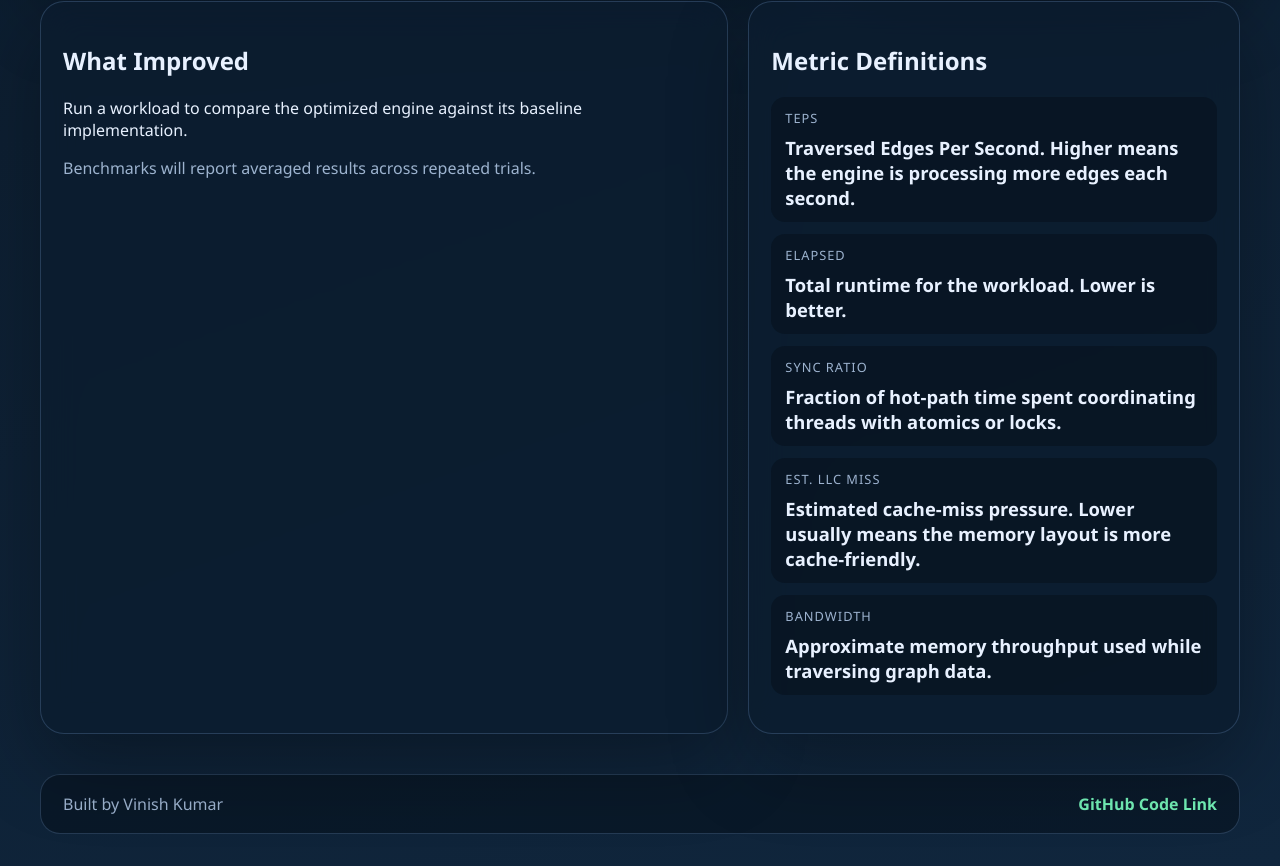
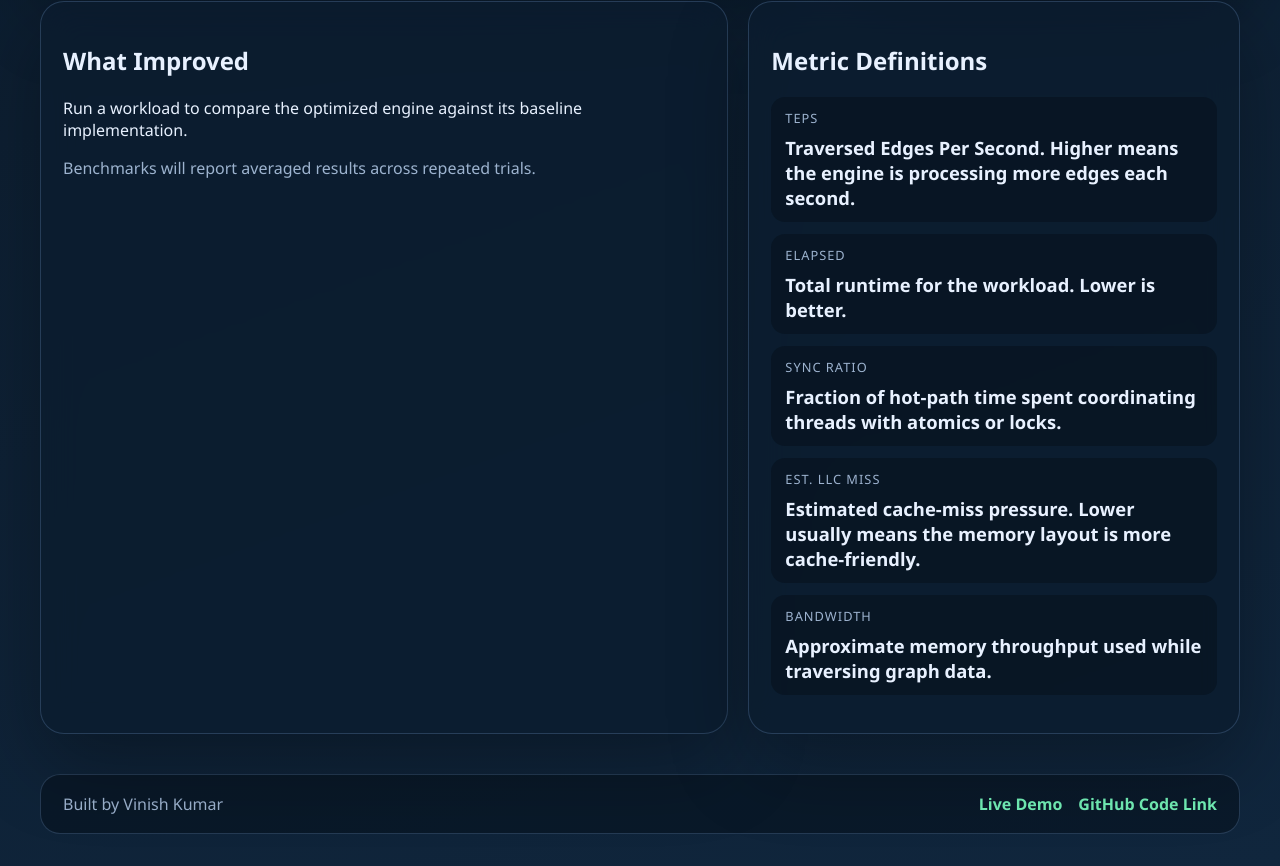
Before and after one commit to iamnotvk/AMB, a plain HTML site: page web/index.html in a window 1280 px wide. Shown: the part 1910-2776 px from the top of the page. Drawn offline with Linux system fonts and the light colour scheme.

Commit message:
Add live demo links

```diff
--- a/web/index.html
+++ b/web/index.html
@@ -110,9 +110,14 @@
   <footer class="site-footer">
     <div class="footer-inner">
       <p>Built by Vinish Kumar</p>
-      <a class="footer-link" href="https://github.com/iamnotvk/AMB" target="_blank" rel="noreferrer">
-        GitHub Code Link
-      </a>
+      <div class="footer-links">
+        <a class="footer-link" href="https://amb-graph-engine.onrender.com" target="_blank" rel="noreferrer">
+          Live Demo
+        </a>
+        <a class="footer-link" href="https://github.com/iamnotvk/AMB" target="_blank" rel="noreferrer">
+          GitHub Code Link
+        </a>
+      </div>
     </div>
   </footer>
 
--- a/web/styles.css
+++ b/web/styles.css
@@ -340,6 +340,12 @@ button {
   margin: 0;
 }
 
+.footer-links {
+  display: flex;
+  flex-wrap: wrap;
+  gap: 16px;
+}
+
 .footer-link {
   color: var(--accent);
   text-decoration: none;
```
Also changed, not shown: 1 other file.
